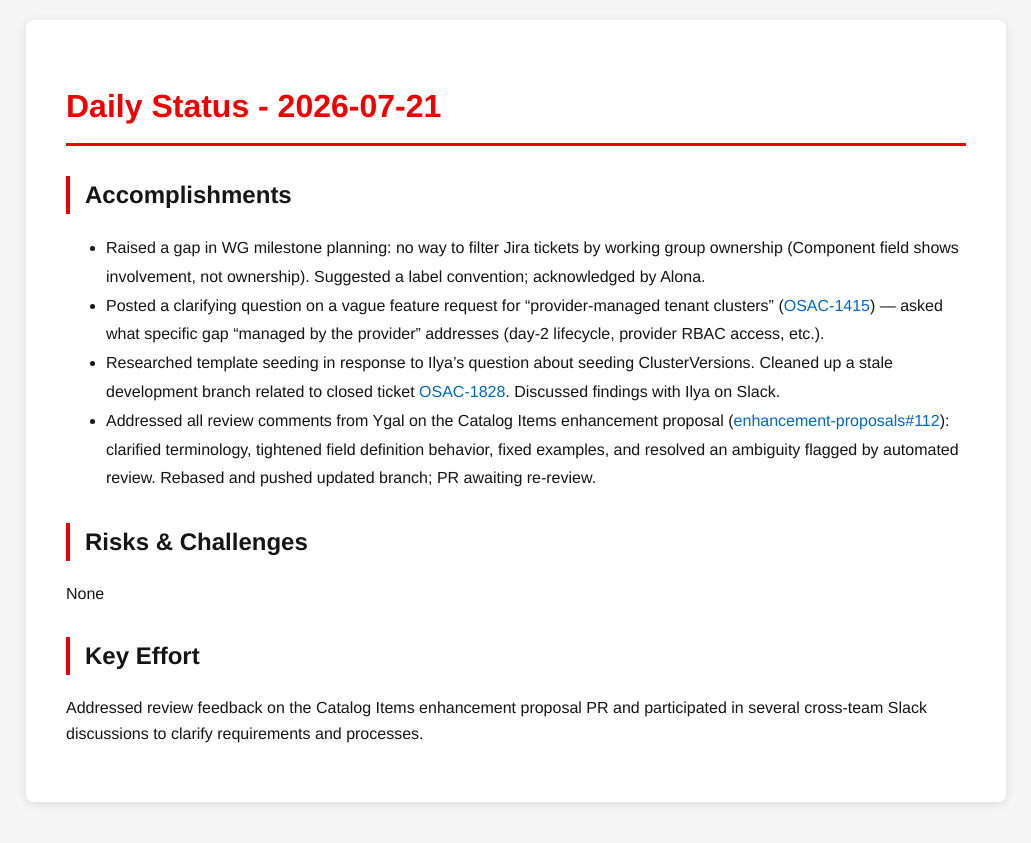
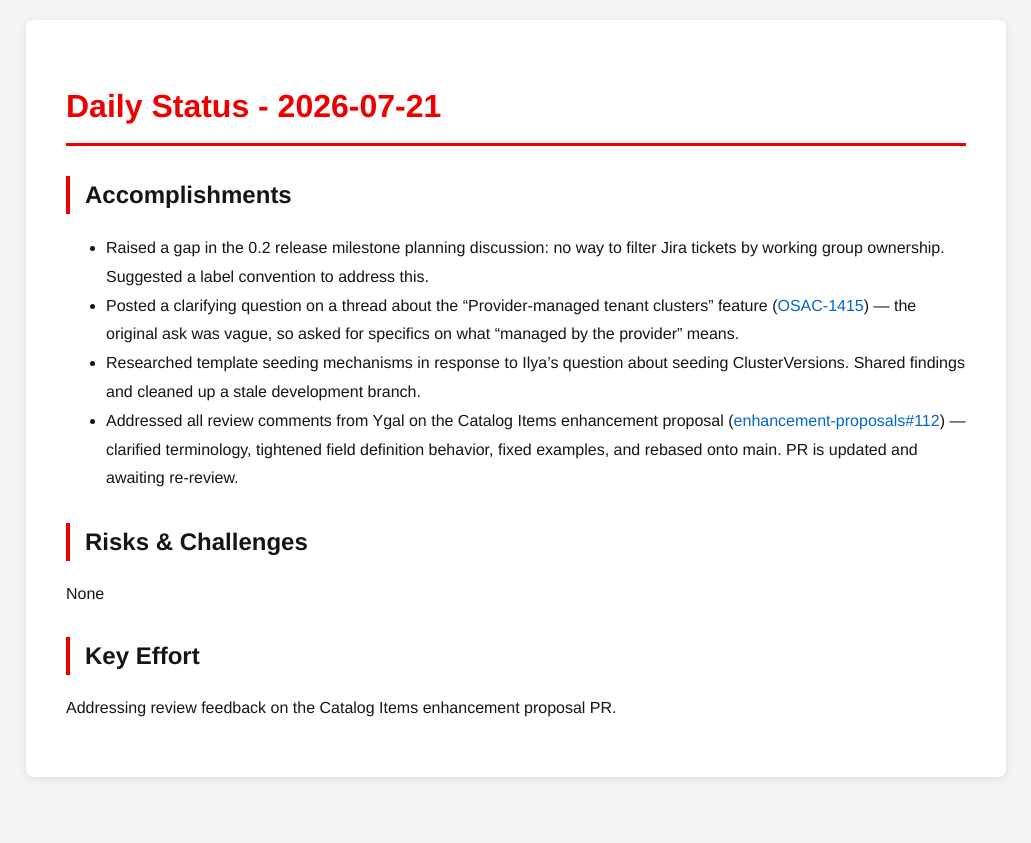
Before and after one commit to tzvatot/daily-status, a Jekyll site: the page built from 2026-07-21.md, in a window 1280 px wide. Shown: the top 843 px of the page, without its empty margins (124-1155 px from the left). Built offline with Jekyll 4.4.1, drawn with Linux system fonts in a browser that asks for light colours.

Commit message:
Daily status update - 2026-07-21

```diff
--- a/2026-07-21.md
+++ b/2026-07-21.md
@@ -7,13 +7,13 @@ date: 2026-07-21
 # Daily Status - 2026-07-21
 
 ## Accomplishments
-- Raised a gap in WG milestone planning: no way to filter Jira tickets by working group ownership (Component field shows involvement, not ownership). Suggested a label convention; acknowledged by Alona.
-- Posted a clarifying question on a vague feature request for "provider-managed tenant clusters" ([OSAC-1415](https://redhat.atlassian.net/browse/OSAC-1415)) — asked what specific gap "managed by the provider" addresses (day-2 lifecycle, provider RBAC access, etc.).
-- Researched template seeding in response to Ilya's question about seeding ClusterVersions. Cleaned up a stale development branch related to closed ticket [OSAC-1828](https://redhat.atlassian.net/browse/OSAC-1828). Discussed findings with Ilya on Slack.
-- Addressed all review comments from Ygal on the Catalog Items enhancement proposal ([enhancement-proposals#112](https://github.com/osac-project/enhancement-proposals/pull/112)): clarified terminology, tightened field definition behavior, fixed examples, and resolved an ambiguity flagged by automated review. Rebased and pushed updated branch; PR awaiting re-review.
+- Raised a gap in the 0.2 release milestone planning discussion: no way to filter Jira tickets by working group ownership. Suggested a label convention to address this.
+- Posted a clarifying question on a thread about the "Provider-managed tenant clusters" feature ([OSAC-1415](https://redhat.atlassian.net/browse/OSAC-1415)) — the original ask was vague, so asked for specifics on what "managed by the provider" means.
+- Researched template seeding mechanisms in response to Ilya's question about seeding ClusterVersions. Shared findings and cleaned up a stale development branch.
+- Addressed all review comments from Ygal on the Catalog Items enhancement proposal ([enhancement-proposals#112](https://github.com/osac-project/enhancement-proposals/pull/112)) — clarified terminology, tightened field definition behavior, fixed examples, and rebased onto main. PR is updated and awaiting re-review.
 
 ## Risks & Challenges
 None
 
 ## Key Effort
-Addressed review feedback on the Catalog Items enhancement proposal PR and participated in several cross-team Slack discussions to clarify requirements and processes.
+Addressing review feedback on the Catalog Items enhancement proposal PR.
```
